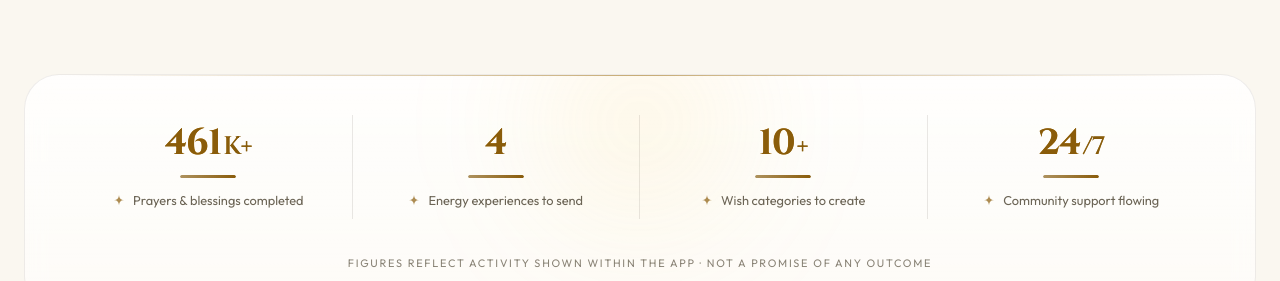
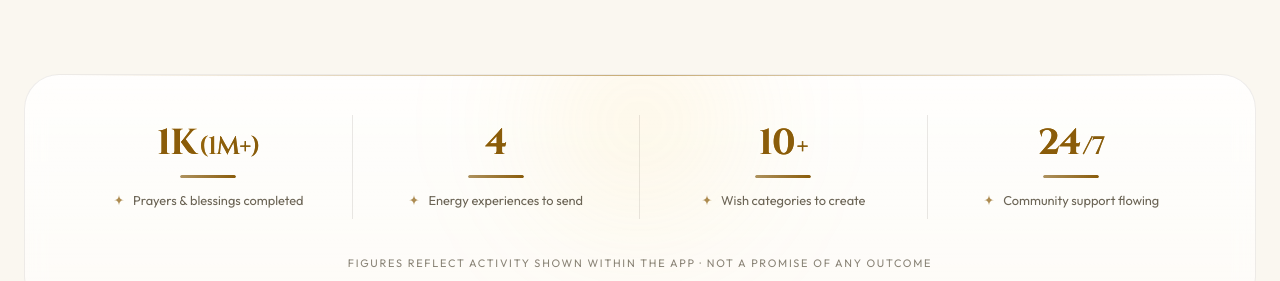
Before and after one commit to sganwar/super-luck-next, a Next.js app: page / in a window 1280 px wide. Shown: the part 3420-3701 px from the top of the page. Built offline with nearby package versions, Linux system fonts and the light colour scheme.

Commit message:
chore:modified 1000k wishs completed stats data

```diff
--- a/src/data/site.js
+++ b/src/data/site.js
@@ -214,7 +214,7 @@ const siteConfig = {
   /* Social proof (numbers from the brand's own creative)                */
   /* ------------------------------------------------------------------ */
   stats: [
-    { value: 461, suffix: "K+", label: "Prayers & blessings completed" },
+    { value: 1000, suffix: "(1M+)", label: "Prayers & blessings completed" },
     { value: 4, suffix: "", label: "Energy experiences to send" },
     { value: 10, suffix: "+", label: "Wish categories to create" },
     { value: 24, suffix: "/7", label: "Community support flowing" },
```
